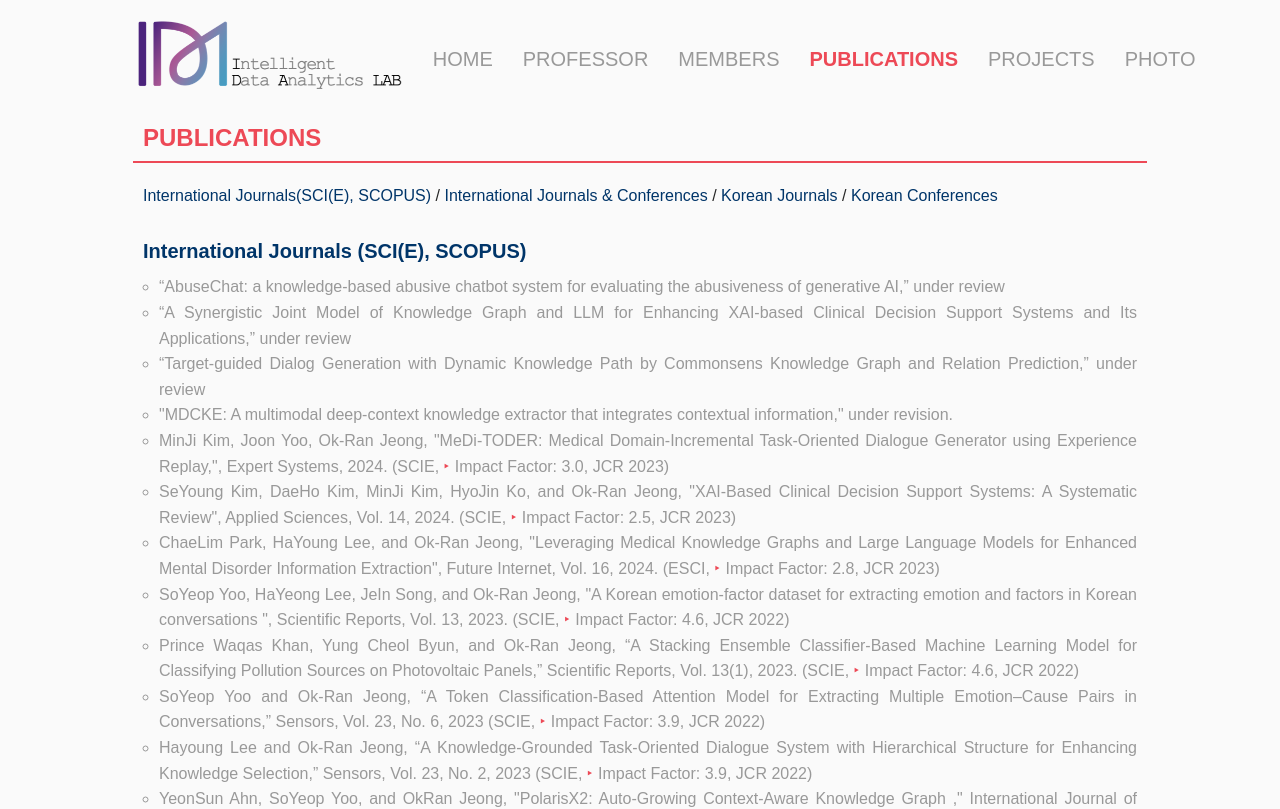
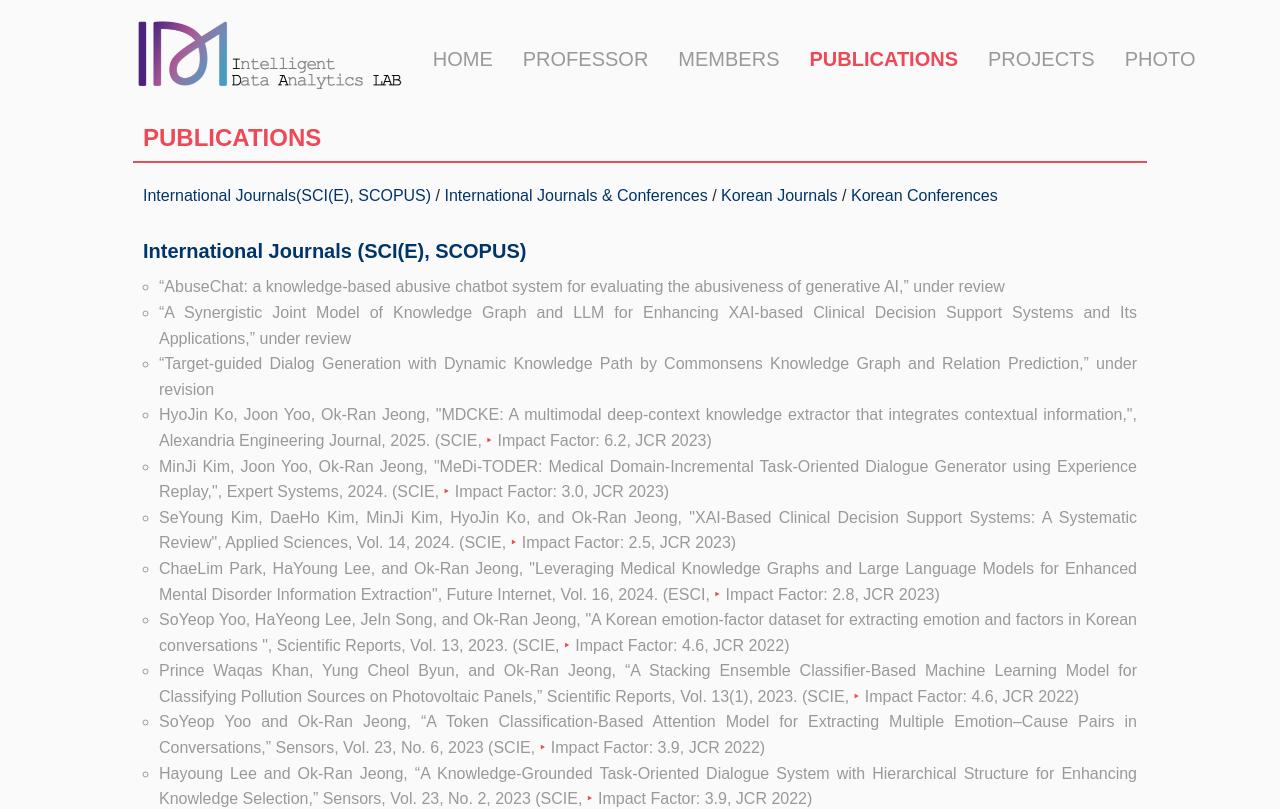
Before and after one commit to IDALab-Gachon/idalab, a React (Create React App) app: page /publications in a window 1280 px wide. Shown: the top 809 px of the page. Built offline with nearby package versions, Linux system fonts and the light colour scheme.

Commit message:
고효진 논문 업데이트트

```diff
--- a/src/Pages/Publications.js
+++ b/src/Pages/Publications.js
@@ -81,10 +81,13 @@ const Publications = () => {
               “A Synergistic Joint Model of Knowledge Graph and LLM for Enhancing XAI-based Clinical Decision Support Systems and Its Applications,” under review
             </PubListItem>
             <PubListItem>
-              “Target-guided Dialog Generation with Dynamic Knowledge Path by Commonsens Knowledge Graph and Relation Prediction,” under review
+              “Target-guided Dialog Generation with Dynamic Knowledge Path by Commonsens Knowledge Graph and Relation Prediction,” under revision
             </PubListItem>
             <PubListItem>
-              "MDCKE: A multimodal deep-context knowledge extractor that integrates contextual information," under revision.
+              HyoJin Ko, Joon Yoo, Ok-Ran Jeong,
+              "MDCKE: A multimodal deep-context knowledge extractor that integrates contextual information,",
+              Alexandria Engineering Journal, 2025. (SCIE,{" "}
+                <b>Impact Factor: 6.2</b>, JCR 2023)
             </PubListItem>
             <PubListItem>
               MinJi Kim, Joon Yoo, Ok-Ran Jeong,
```
